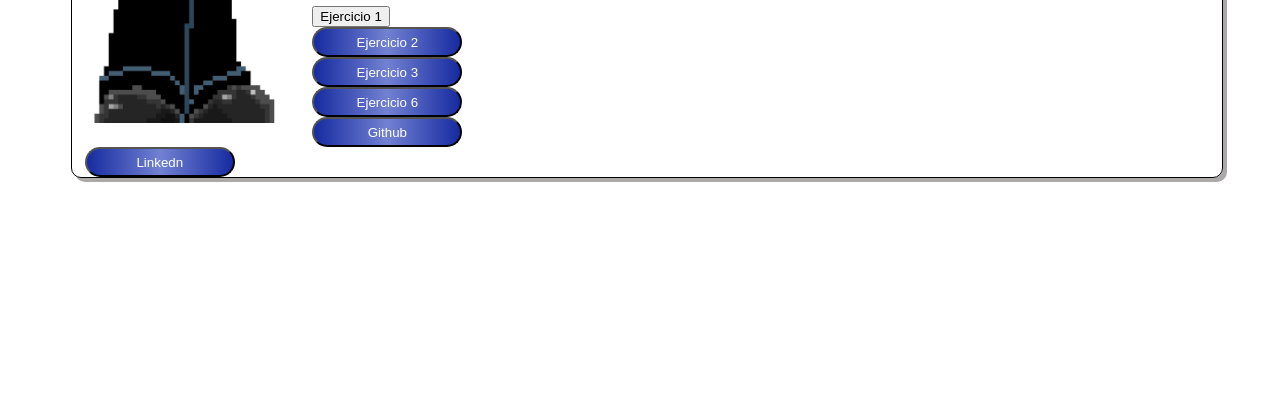
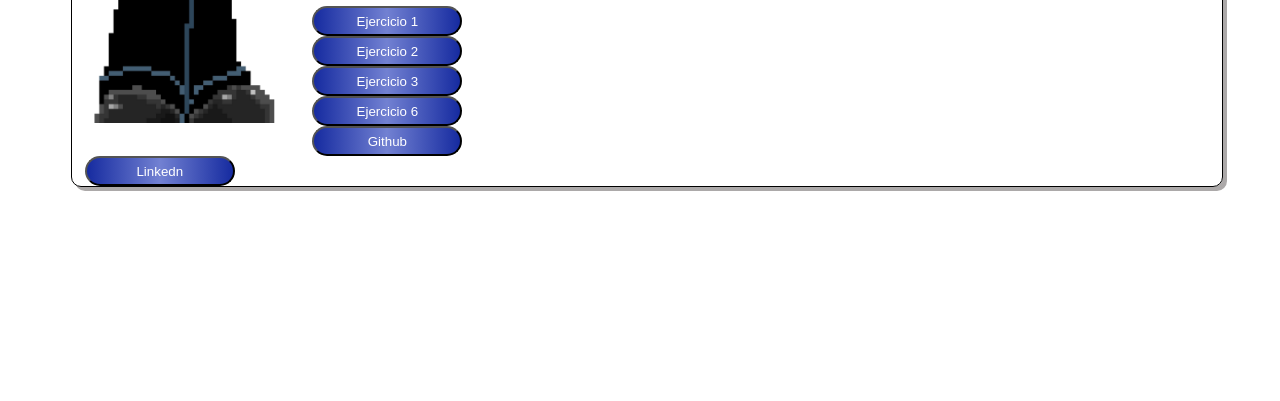
Before and after one commit to mednologic/UD28BTC_Reus2022_TA28, a plain HTML site: page TA28/index.html in a window 1280 px wide. Shown: the part 399-800 px from the top of the page. Drawn offline with Linux system fonts and the light colour scheme.

Commit message:
"Correction of one button class ref"

```diff
--- a/TA28/index.html
+++ b/TA28/index.html
@@ -28,7 +28,7 @@
 
             </div>
             <h1 class="h1_nom">J.Oriol López Bosch UD28</h1>
-                <form method="get" action="ejercicio1.html"><button class="button_sel">Ejercicio 1</button></form>
+                <form method="get" action="ejercicio1.html"><button class="button">Ejercicio 1</button></form>
                 <form method="get" action="ejercicio2.html"><button class="button">Ejercicio 2</button></form>
                 <form method="get" action="ejercicio3.html"></form><button class="button">Ejercicio 3</button>
                 <form method="get" action="parquenatural/index.html"></form><button class="button">Ejercicio 6</button>
```
Also changed, not shown: 2 other files.
